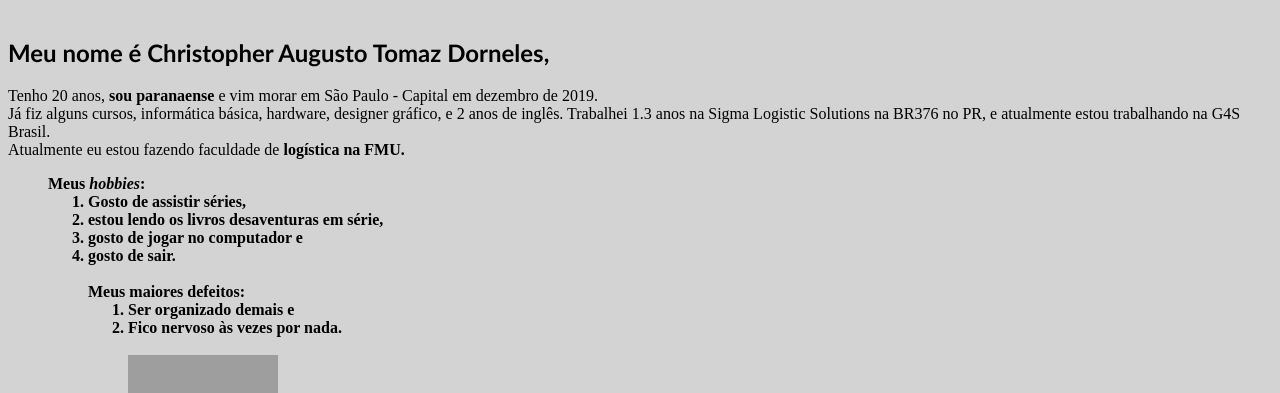
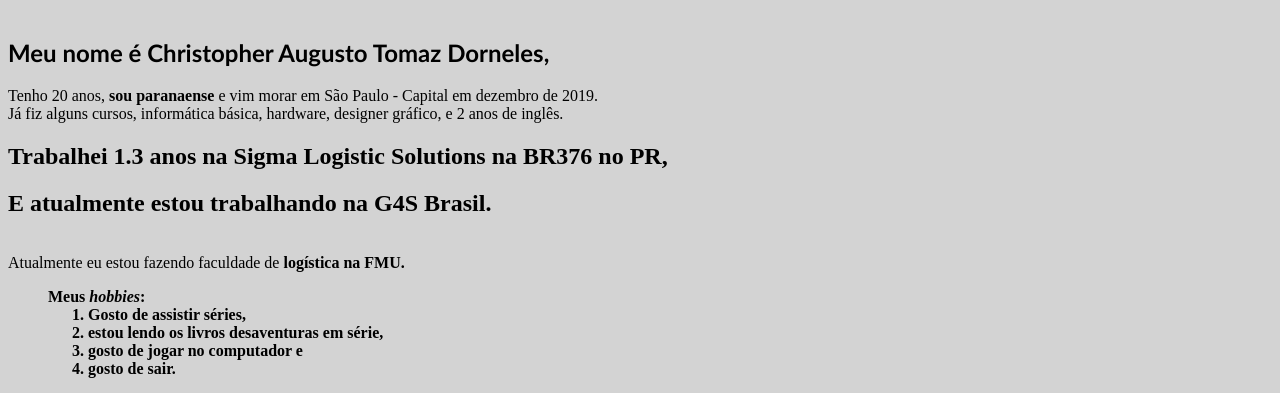
Before and after one commit to Christopher99-augusto/cv-online, a plain HTML site: page index.html in a window 1280 px wide. Shown: the part 150-543 px from the top of the page. Drawn offline with Linux system fonts and the light colour scheme; grey boxes are pictures that could not be loaded.

Commit message:
atividade pronta

```diff
--- a/index.html
+++ b/index.html
@@ -12,10 +12,10 @@
 	<p>
 	<h2 style="font-family:trebuchet ms"> Meu nome é <b>Christopher Augusto Tomaz Dorneles,</h2></b>
 	Tenho 20 anos, <b>sou paranaense</b> e vim morar em São Paulo - Capital em dezembro de 2019.<br>
-	Já fiz alguns cursos, informática básica, hardware, designer gráfico, e 2 anos de inglês.
+	Já fiz alguns cursos, informática básica, hardware, designer gráfico, e 2 anos de inglês.<h2> Trabalhei 1.3 anos na Sigma Logistic Solutions na BR376 no PR, </h2>
 
-	Trabalhei 1.3 anos na Sigma Logistic Solutions na BR376 no PR,
-	e atualmente estou trabalhando na G4S Brasil. <br> Atualmente eu estou fazendo faculdade de <b>logística na FMU.<b/>
+
+	<h2>E atualmente estou trabalhando na G4S Brasil.</h2> <br> Atualmente eu estou fazendo faculdade de <b>logística na FMU.<b/>
 	<br/><b> <ol> Meus <i>hobbies</i>:</b> <ol>
 	<li> Gosto de assistir séries,</li> <li> estou lendo os livros desaventuras em série,</li> <li> gosto de jogar no computador e</li> <li> gosto de sair.</li>
 	<br> Meus maiores <b>defeitos</b>:  <br>
```
